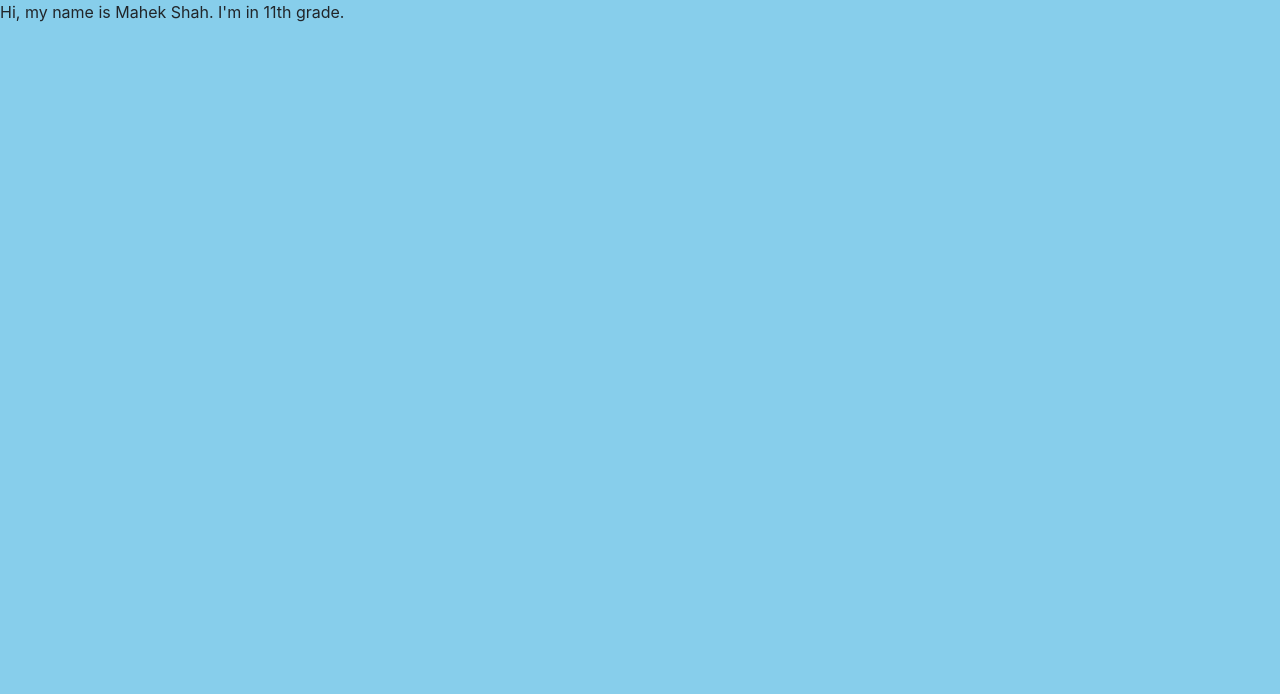
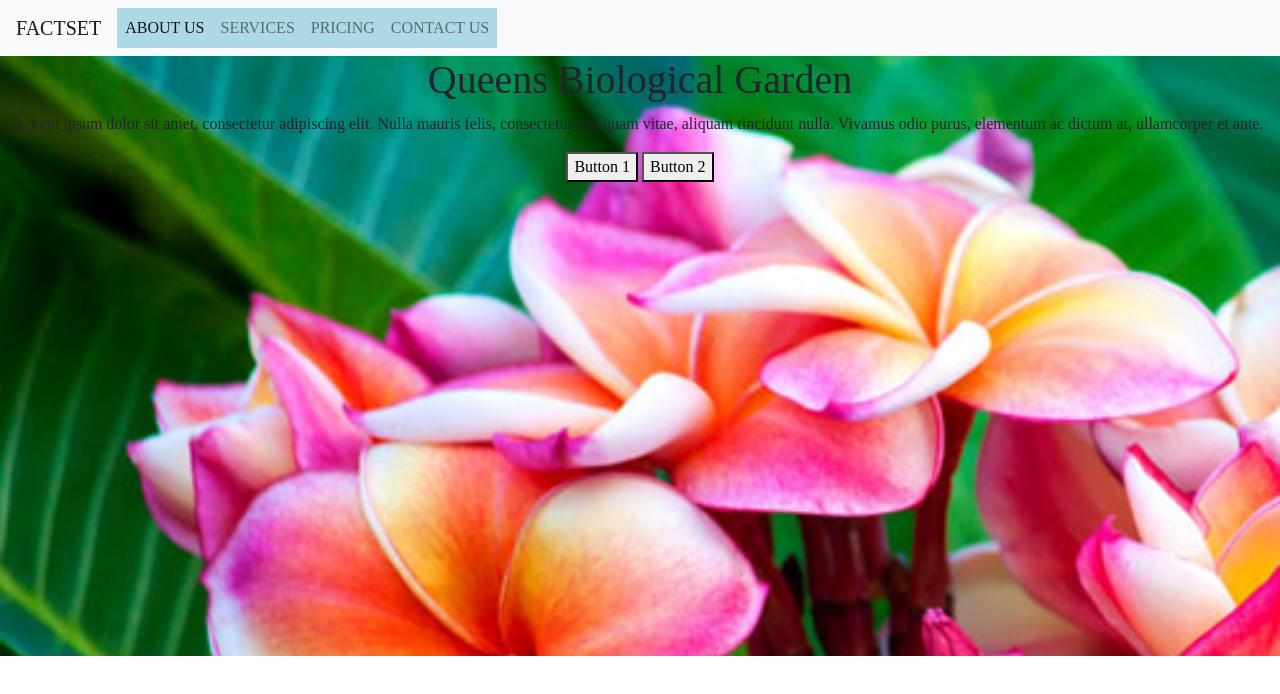
Before and after one commit to shahhhhhh/helloworld, a plain HTML site: page index.html in a window 1280 px wide. Drawn offline with nearby package versions, Linux system fonts and the light colour scheme.

Commit message:
NYOT Day 2

```diff
--- a/index.html
+++ b/index.html
@@ -1,14 +1,46 @@
 <!DOCTYPE html>
 <html>
+
 <head>
     <title> NYonTech</title>
     <link rel="stylesheet" href="https://stackpath.bootstrapcdn.com/bootstrap/4.3.0/css/bootstrap.min.css" integrity="sha384-PDle/QlgIONtM1aqA2Qemk5gPOE7wFq8+Em+G/hmo5Iq0CCmYZLv3fVRDJ4MMwEA" crossorigin="anonymous">
     <link rel="stylesheet" href="style.css" type="text/css" />
 </head>
+
 <body>
-        Hi, my name is Mahek Shah. I'm in 11th grade.
+    <!--scripts-->
     <script src="https://code.jquery.com/jquery-3.3.1.slim.min.js" integrity="sha384-q8i/X+965DzO0rT7abK41JStQIAqVgRVzpbzo5smXKp4YfRvH+8abtTE1Pi6jizo" crossorigin="anonymous"></script>
     <script src="https://cdnjs.cloudflare.com/ajax/libs/popper.js/1.14.7/umd/popper.min.js" integrity="sha384-UO2eT0CpHqdSJQ6hJty5KVphtPhzWj9WO1clHTMGa3JDZwrnQq4sF86dIHNDz0W1" crossorigin="anonymous"></script>
     <script src="https://stackpath.bootstrapcdn.com/bootstrap/4.3.0/js/bootstrap.min.js" integrity="sha384-7aThvCh9TypR7fIc2HV4O/nFMVCBwyIUKL8XCtKE+8xgCgl/PQGuFsvShjr74PBp" crossorigin="anonymous"></script>
+
+    <nav class="navbar navbar-expand-lg navbar-light bg-light">
+        <a class="navbar-brand" href="#">Factset</a>
+        <button class="navbar-toggler" type="button" data-toggle="collapse" data-target="#navbarNavAltMarkup" aria-controls="navbarNavAltMarkup" aria-expanded="false" aria-label="Toggle navigation">
+            <span class="navbar-toggler-icon"></span>
+        </button>
+        <div class="collapse navbar-collapse" id="navbarNavAltMarkup">
+            <div class="navbar-nav">
+                <a class="nav-item nav-link active" href="#">About Us<span class="sr-only">(current)</span></a>
+                <a class="nav-item nav-link" href="#">Services</a>
+                <a class="nav-item nav-link" href="#">Pricing</a>
+                <a class="nav-item nav-link" href="#" tabindex="-1" aria-disabled="true">Contact Us</a>
+            </div>
+        </div>
+    </nav>
+
+    <header>
+
+        <h1>Queens Biological Garden</h1>
+
+        <p>Lorem ipsum dolor sit amet, consectetur adipiscing elit. Nulla mauris felis, consectetur nec quam vitae, aliquam tincidunt nulla. Vivamus odio purus, elementum ac dictum at, ullamcorper et ante.</p>
+
+    <span>
+        <button>Button 1</button>
+
+        <button>Button 2</button>
+    </span>
+    </header>
+
 </body>
+
 </html>
--- a/style.css
+++ b/style.css
@@ -1,3 +1,24 @@
 body{
-    background-color: skyblue;
+    font-family: "PT Sans Narrow";
 }
+
+.navbar{
+    text-transform: uppercase;
+}
+
+.nav-link{
+    background-color: lightblue;
+}
+
+.nav-link:hover{
+    opacity: 1;
+    background-color: blue;
+}
+
+header {
+    background-image: url(flowerofthemonthclub.jpg);
+    height: 600px;
+    width: 100%;
+    background-size: cover;
+    text-align: center;
+}
```
Also changed, not shown: flowerofthemonthclub.jpg (added). Lines whose indentation alone changed are shown as unchanged.
